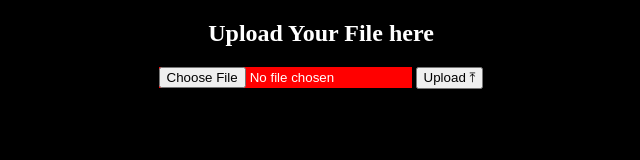
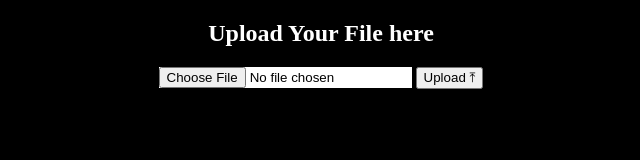
Before and after one commit to akashc1612/compression_website, a plain HTML site: page index.html in a window 1280 px wide. Shown: the whole page, without its empty margins (319-959 px from the left). Drawn offline with Linux system fonts and the light colour scheme.

Commit message:
Update index.html

```diff
--- a/index.html
+++ b/index.html
@@ -10,7 +10,7 @@
   	<div>
   		<h2 style="color: white;">Upload Your File here</h2>
   		<form method="post" id="fileform">
-		<input type="file" id="uploadfile" style="color:white; background-color: red;">
+		<input type="file" id="uploadfile" style="color:black; background-color: white;">
 		<input type="button" id="submitbtn" value="Upload ⤒">
 		</form>
   	</div>
```
